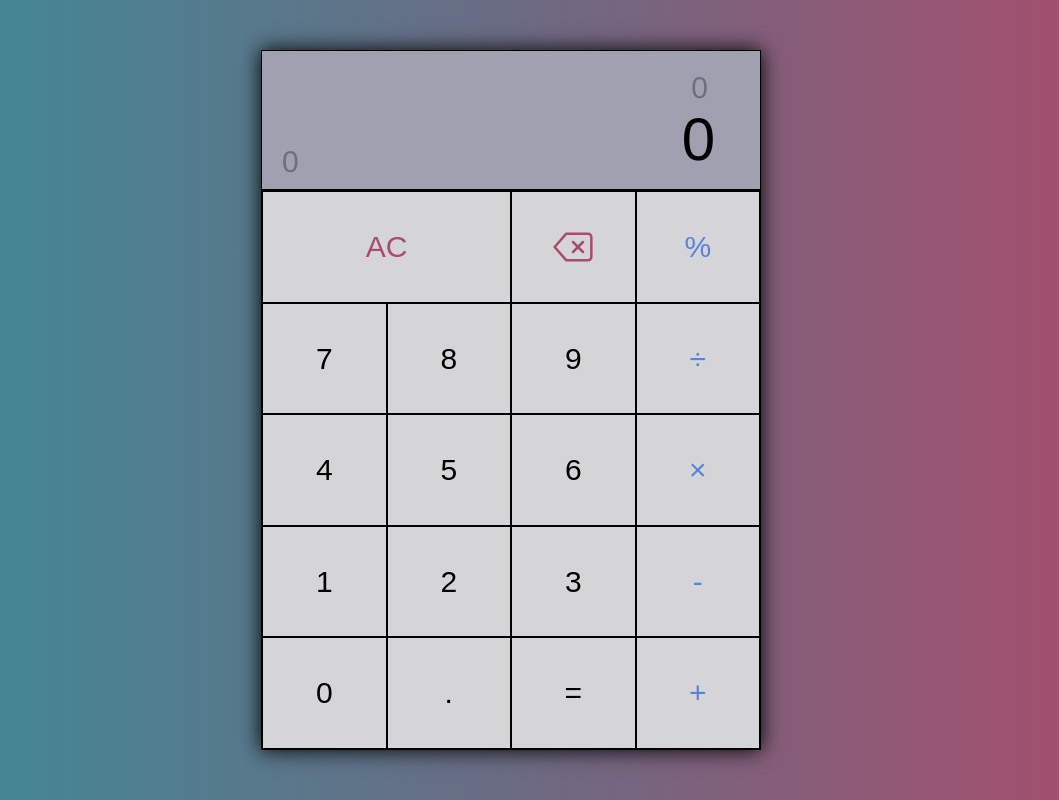
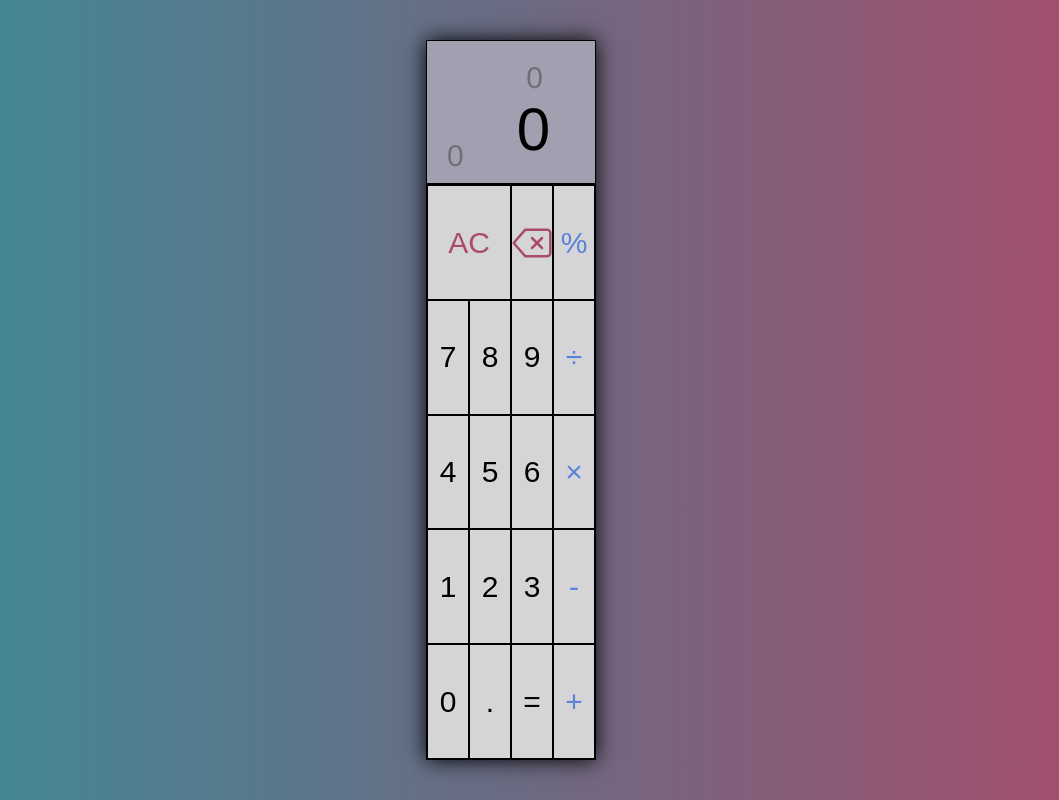
Before and after one commit to max481516/JScalc, a plain HTML site: page index.html in a window 1280 px wide. Shown: the whole page, without its empty margins (129-1188 px from the left). Drawn offline with Linux system fonts and the light colour scheme.

Commit message:
Update styles.css

```diff
--- a/css/styles.css
+++ b/css/styles.css
@@ -39,15 +39,14 @@ select:focus {
   display: flex;
   justify-content: center;
   align-items: center;
-  min-height: 100dvh;
+  height: 100dvh;
   width: 100%;
   -webkit-tap-highlight-color: transparent;
 }
 
 .calculator {
   box-shadow: 0 0 20px black;
-  width: 500px;
-  height: 700px;
+  height: 90dvh;
   text-align: center;
   display: flex;
   flex-direction: column;
```
